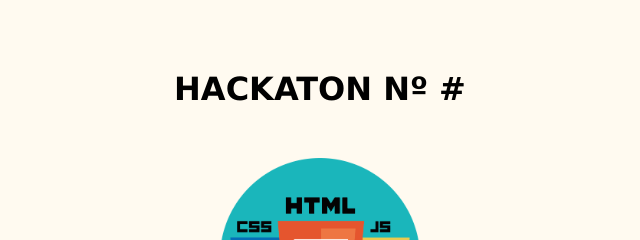
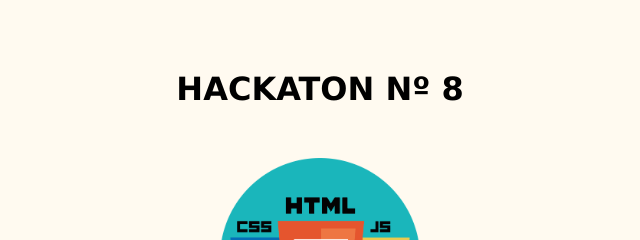
Before and after one commit to carloscastillo369/hackaton8, a plain HTML site: page index.html in a window 1280 px wide. Shown: the part 146-386 px from the top of the page, 320-960 px from the left. Drawn offline with Linux system fonts and the light colour scheme.

Commit message:
corrigiendo el index

```diff
--- a/index.html
+++ b/index.html
@@ -19,7 +19,7 @@
         </div>
     </header>
     <main>
-        <h1>HACKATON Nº # </h1>
+        <h1>HACKATON Nº 8 </h1>
         <img src="./images/frontend.png" alt="">
     </main>
 </body>
```
